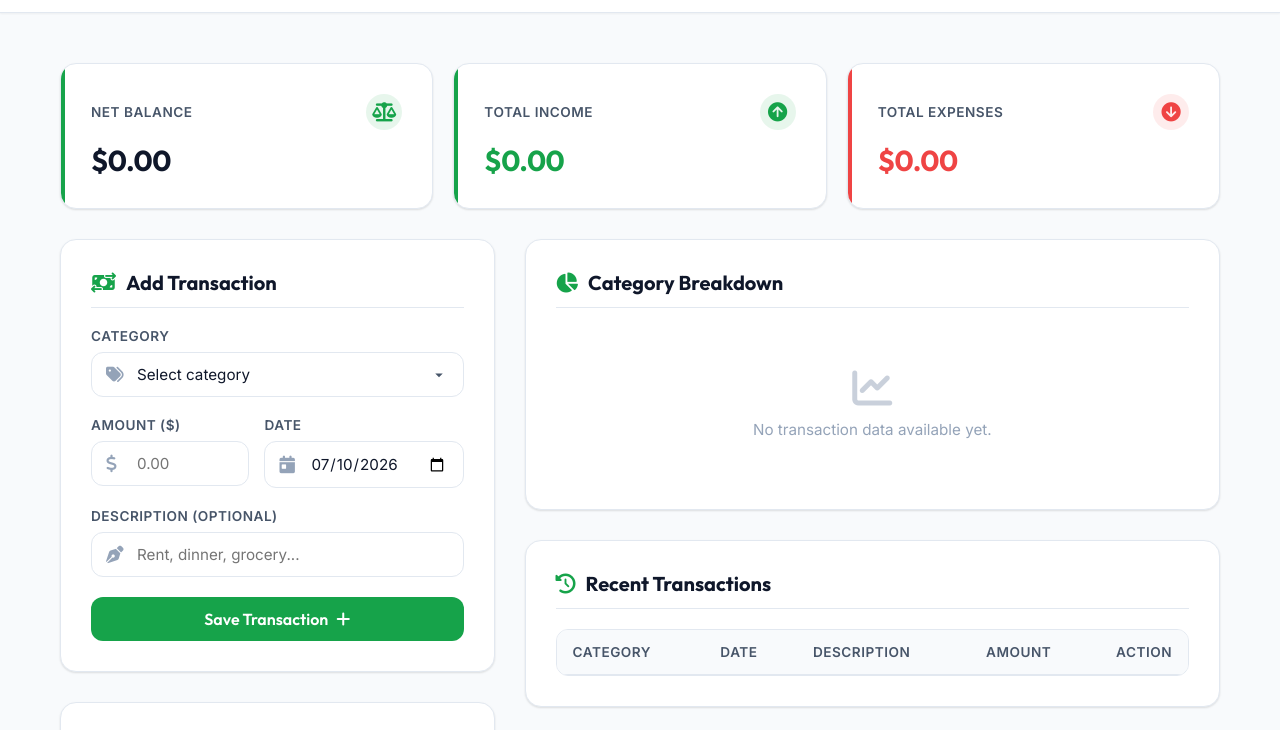
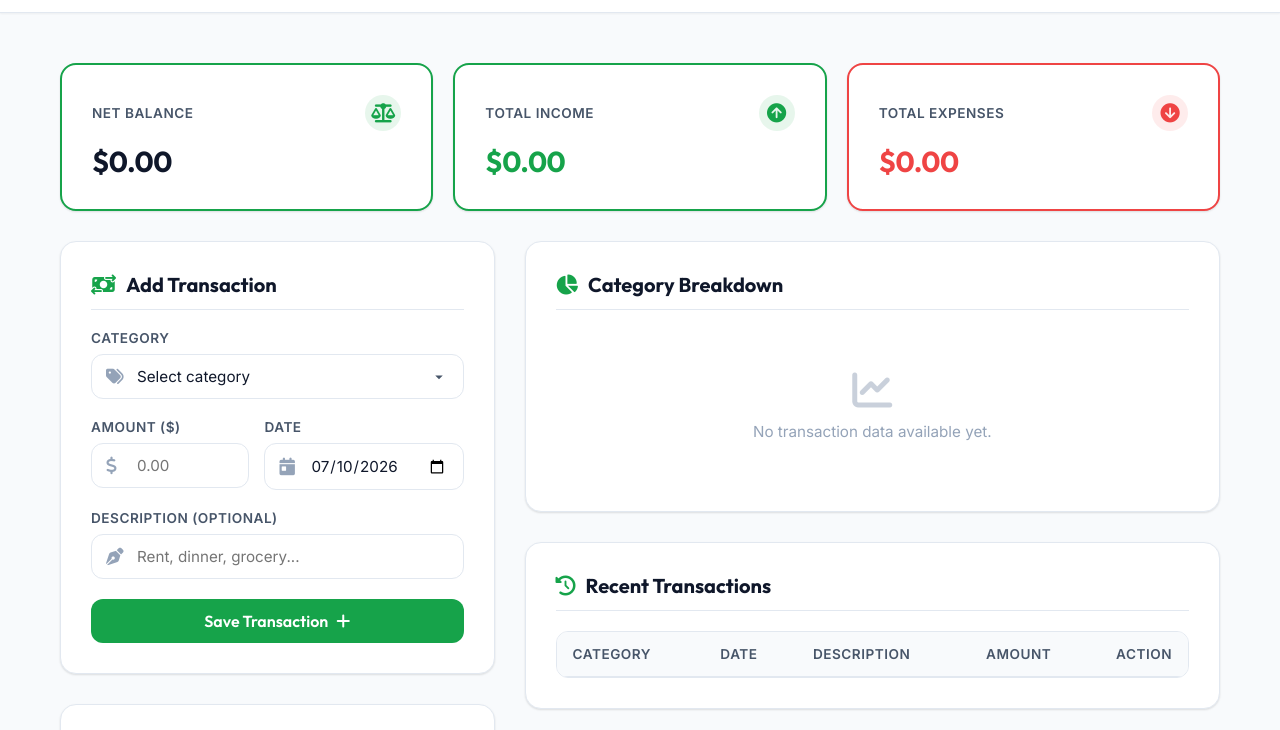
Before and after one commit to dagmawi-tarekegn/Web-2, a website: page public/index.html in a window 1280 px wide. Shown: the part 54-784 px from the top of the page. Drawn offline with Linux system fonts and the light colour scheme; no server answers; sample sign-in values are in the browser's storage.

Commit message:
style: change metric card indicators from left-bar to full borders

```diff
--- a/public/css/style.css
+++ b/public/css/style.css
@@ -377,22 +377,17 @@ a:hover {
 }
 
 .metric-card {
-    position: relative;
-    overflow: hidden;
+    border-width: 2px;
+    transition: var(--transition-smooth);
 }
 
-.metric-card::before {
-    content: '';
-    position: absolute;
-    top: 0;
-    left: 0;
-    width: 4px;
-    height: 100%;
-}
+.metric-income { border-color: var(--success-color); }
+.metric-expense { border-color: var(--error-color); }
+.metric-balance { border-color: var(--primary-color); }
 
-.metric-income::before { background: var(--success-color); }
-.metric-expense::before { background: var(--error-color); }
-.metric-balance::before { background: var(--primary-color); }
+.metric-income:hover { border-color: var(--success-color); }
+.metric-expense:hover { border-color: var(--error-color); }
+.metric-balance:hover { border-color: var(--primary-color); }
 
 .metric-info {
     display: flex;
```
